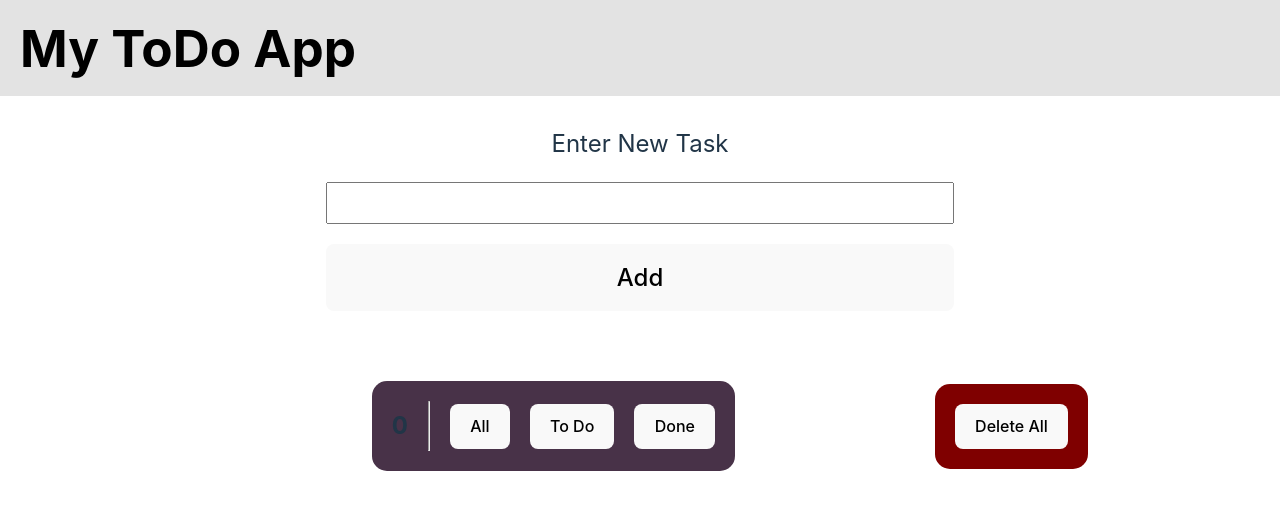
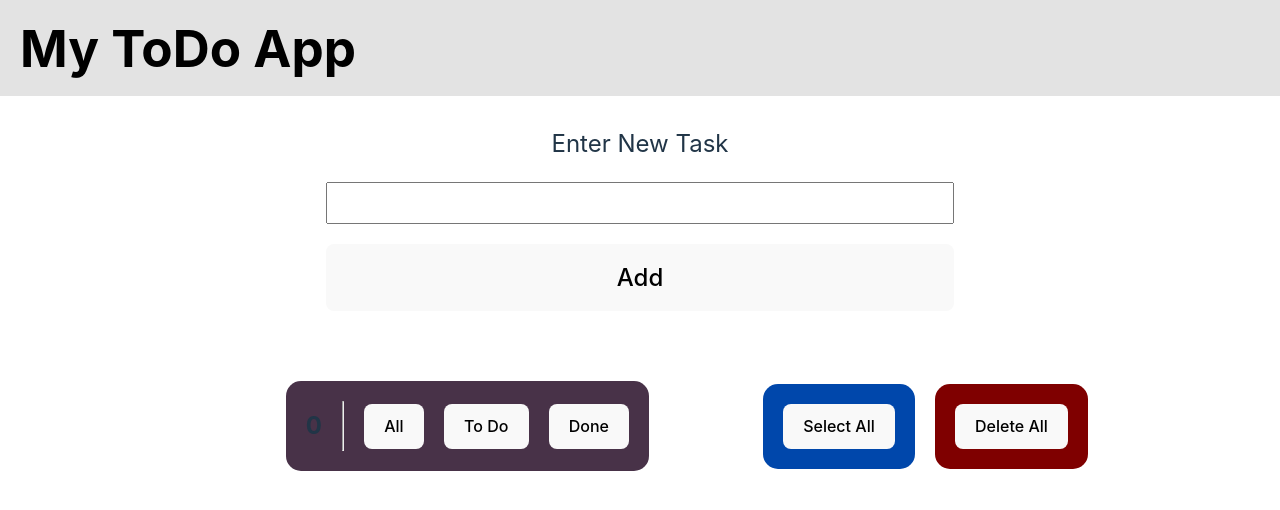
Before and after one commit to Junior-dev-Track/16-react-todolist-samuel-villa, a React (Vite) app: page / in a window 1280 px wide. Shown: the top 510 px of the page. Built offline with nearby package versions, Linux system fonts and the light colour scheme.

Commit message:
[ADD] select all function

```diff
--- a/src/App.jsx
+++ b/src/App.jsx
@@ -5,6 +5,7 @@ import './scss/style.scss'
 import { Header } from './components/Header.jsx'
 import { TaskForm } from './components/TaskForm.jsx'
 import { Filter } from './components/Filter.jsx'
+import { SelectAll } from './components/SelectAll.jsx'
 import { DeleteAll } from './components/DeleteAll.jsx'
 
 
@@ -30,6 +31,7 @@ function App() {
     <TaskForm todos={ todos } setTodos={ setTodos } filter={ filter } setFilterCount={ setFilterCount } LSKEY={ LSKEY }/>
     <div className='filter-delete-all'>
       <Filter setFilter={ setFilter } filterCount={ filterCount } />
+      <SelectAll todos={ todos } setTodos={ setTodos } />
       <DeleteAll todos={ todos } setTodos={ setTodos } />
     </div>
     </>
--- /dev/null
+++ b/src/components/SelectAll.jsx
@@ -0,0 +1,13 @@
+export function SelectAll({ todos, setTodos }) {
+
+    const handleSelectAllClick = event => {
+        const newTodos = todos.map(item => ({...item, done: true}))
+        setTodos(newTodos)
+    }
+
+    return (
+        <div className="selectAll">
+            <button className="select-all-btn" onClick={handleSelectAllClick}>Select All</button>
+        </div>
+    );
+  }
--- a/src/components/TaskForm.jsx
+++ b/src/components/TaskForm.jsx
@@ -1,6 +1,5 @@
 import React, { useState, useEffect } from "react";
 import { useImmer } from 'use-immer';
-
 
 
 export function TaskForm({ todos, setTodos, filter, setFilterCount, LSKEY }) {
--- a/src/scss/_filter.scss
+++ b/src/scss/_filter.scss
@@ -11,6 +11,12 @@
         border-radius: 15px;
         padding: 20px;
         background-color: #7F0000;
+    }
+
+    .selectAll {
+        border-radius: 15px;
+        padding: 20px;
+        background-color: #0047AB;
     }
 }
 
```
